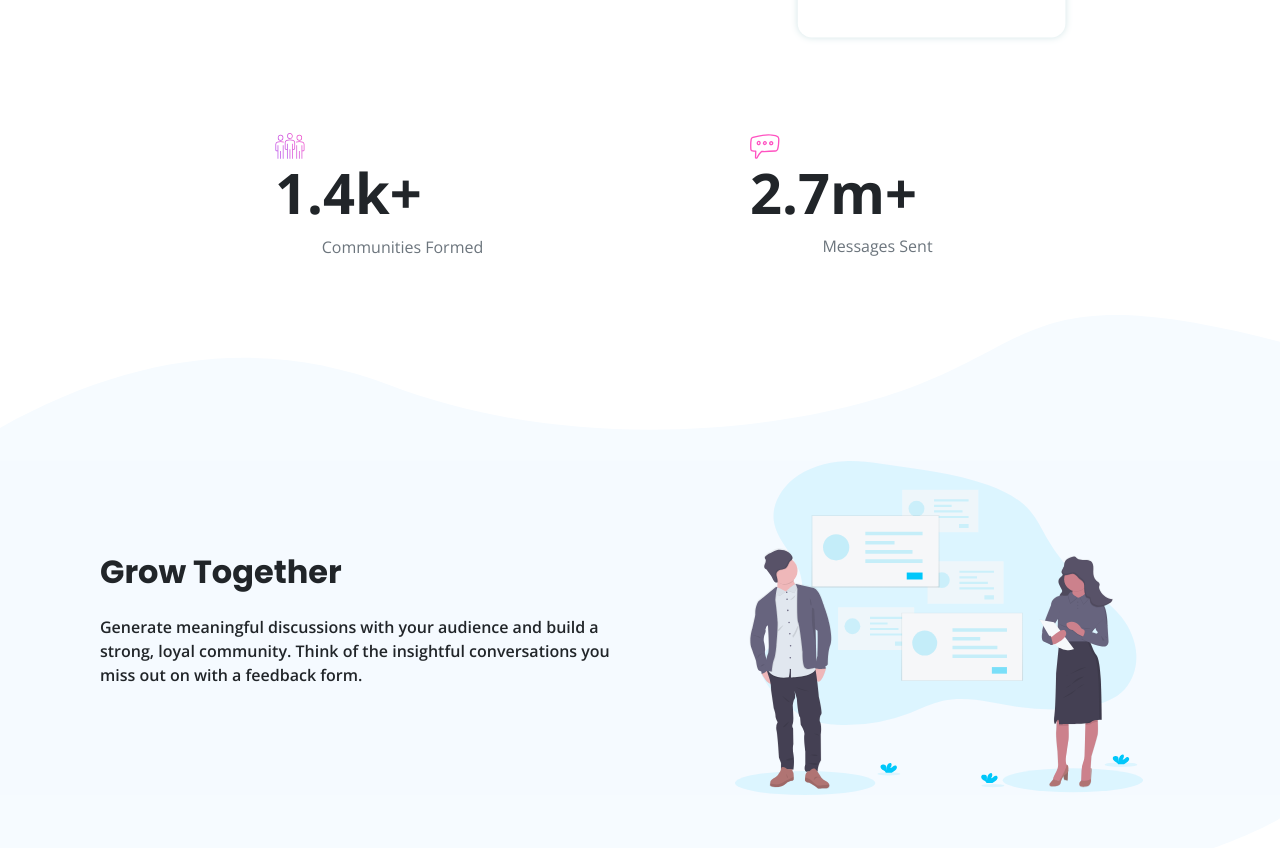
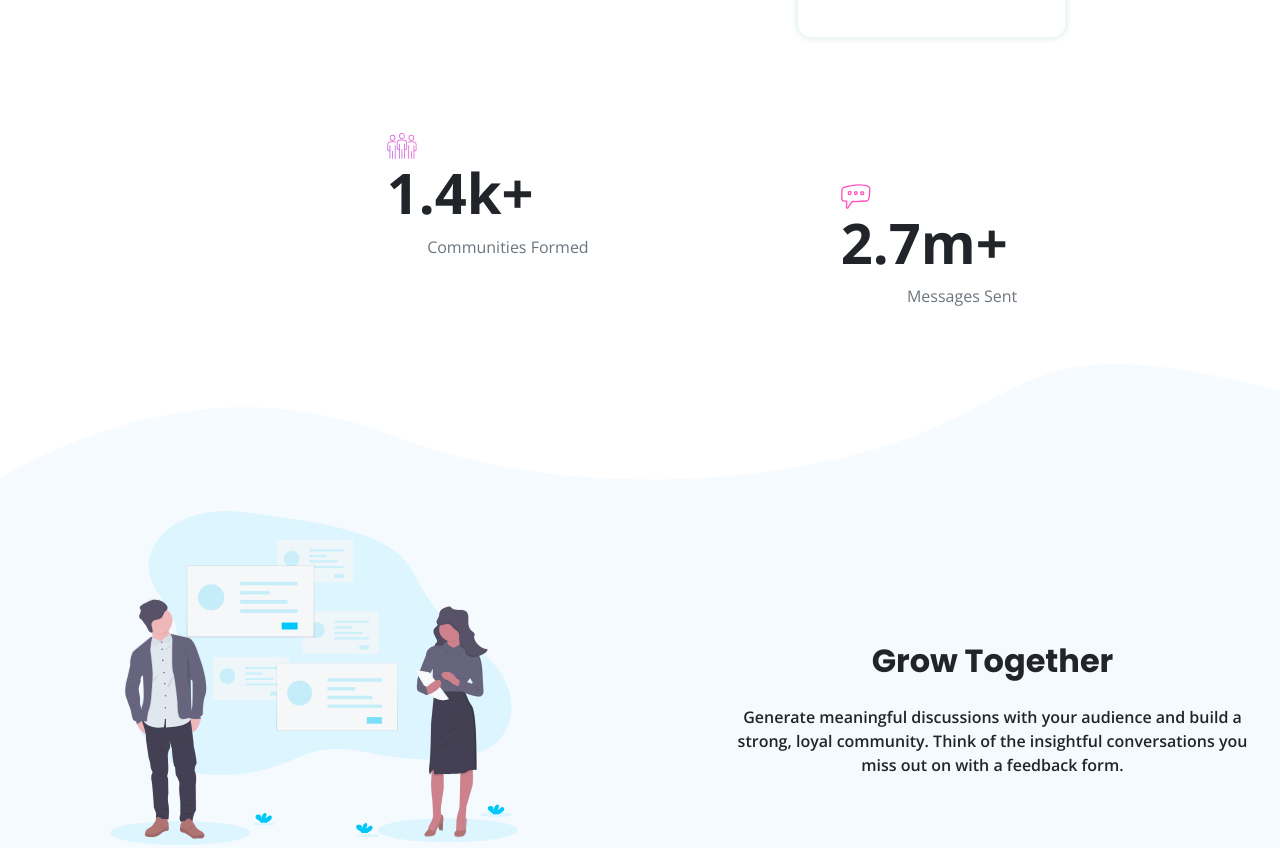
Before and after one commit to denisetan/coding_challenge-11, a plain HTML site: page index.html in a window 1280 px wide. Shown: the part 1040-1888 px from the top of the page. Drawn offline with nearby package versions, Linux system fonts and the light colour scheme.

Commit message:
styling small devices' responsiveness

```diff
--- a/css/responsive.css
+++ b/css/responsive.css
@@ -75,7 +75,41 @@
 
 /* Small Devices (Landscape phones) */
 @media (min-width: 576px) {
+	/* Home Section */
+	#home-section {
+		padding-top: 190px;
+	}
 
+	#home-section h1 {
+		font-size: 2rem;
+	}
+
+	#home-section p {
+		 width: 90%;
+	}
+
+	/* Counter section */
+	#counter {
+		margin-left:190px;
+	}
+
+	#messages-group {
+		padding-top: 50px;
+	}
+
+	/* Grow section */
+	#grow-text {
+		order: 2;
+		text-align: center;
+		padding-left: 80px!important;
+		padding-top: 80px!important;
+		width: 90%;
+	}
+
+	#pic-grow {
+		order: 1;
+		margin-left: 15px;
+	}
 }
 
 /* Extra Small Devices (Portrait Phones) */
--- a/index.html
+++ b/index.html
@@ -73,7 +73,7 @@
                      <h2 class="display-4">1.4k+</h2>
                      <p class="text-muted counter-text">Communities Formed</p>
                  </div>
-                 <div class="col-md-3 offset-md-2">
+                 <div class="col-md-3 offset-md-2" id="messages-group">
                      <img src="img/icon-messages.svg" alt="messages icon">
                      <h2 class="display-4">2.7m+</h2>
                      <p class="text-muted counter-text" id="message-sent">Messages Sent</p>
```
